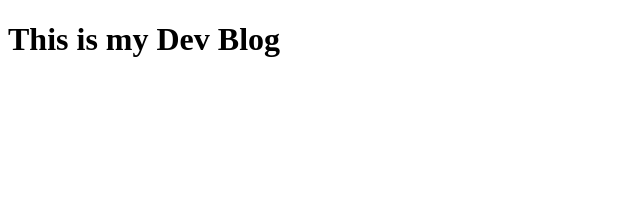
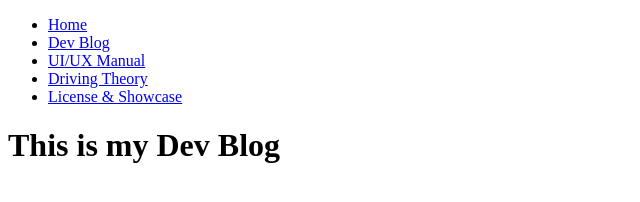
Before and after one commit to Rella400/DIGA3008A, a plain HTML site: page pages/blog.html in a window 1280 px wide. Shown: the whole page, without its empty margins (0-640 px from the left). Drawn offline with Linux system fonts and the light colour scheme.

Commit message:
Added navigation bar to all pages

```diff
--- a/pages/blog.html
+++ b/pages/blog.html
@@ -6,6 +6,16 @@
     <title>Document</title>
 </head>
 <body>
+        <!-- Navigation Bar -->
+        <nav>
+            <ul>
+                <li><a href="index.html">Home</a></li>
+                <li><a href="pages/blog.html">Dev Blog</a></li>
+                <li><a href="pages/design.html">UI/UX Manual</a></li>
+                <li><a href="pages/essays.html">Driving Theory</a></li>
+                <li><a href="pages/portfolio.html">License & Showcase</a></li>
+            </ul>
+        </nav>
     <h1>This is my Dev Blog</h1>
 </body>
 </html>
```
Also changed, not shown: pages/design.html (+10 -0 lines), pages/essays.html (+10 -0 lines), pages/portfolio.html (+10 -0 lines).
